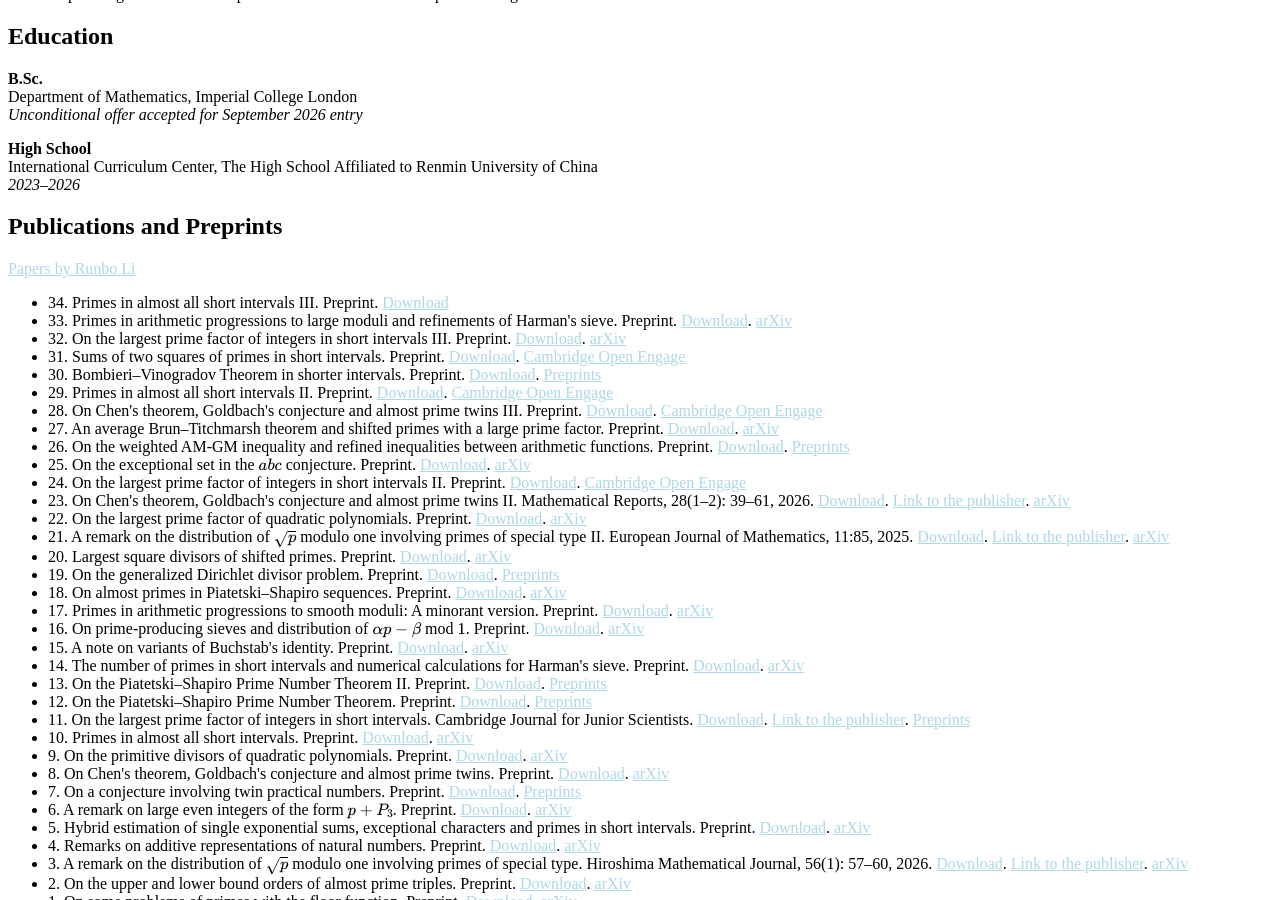
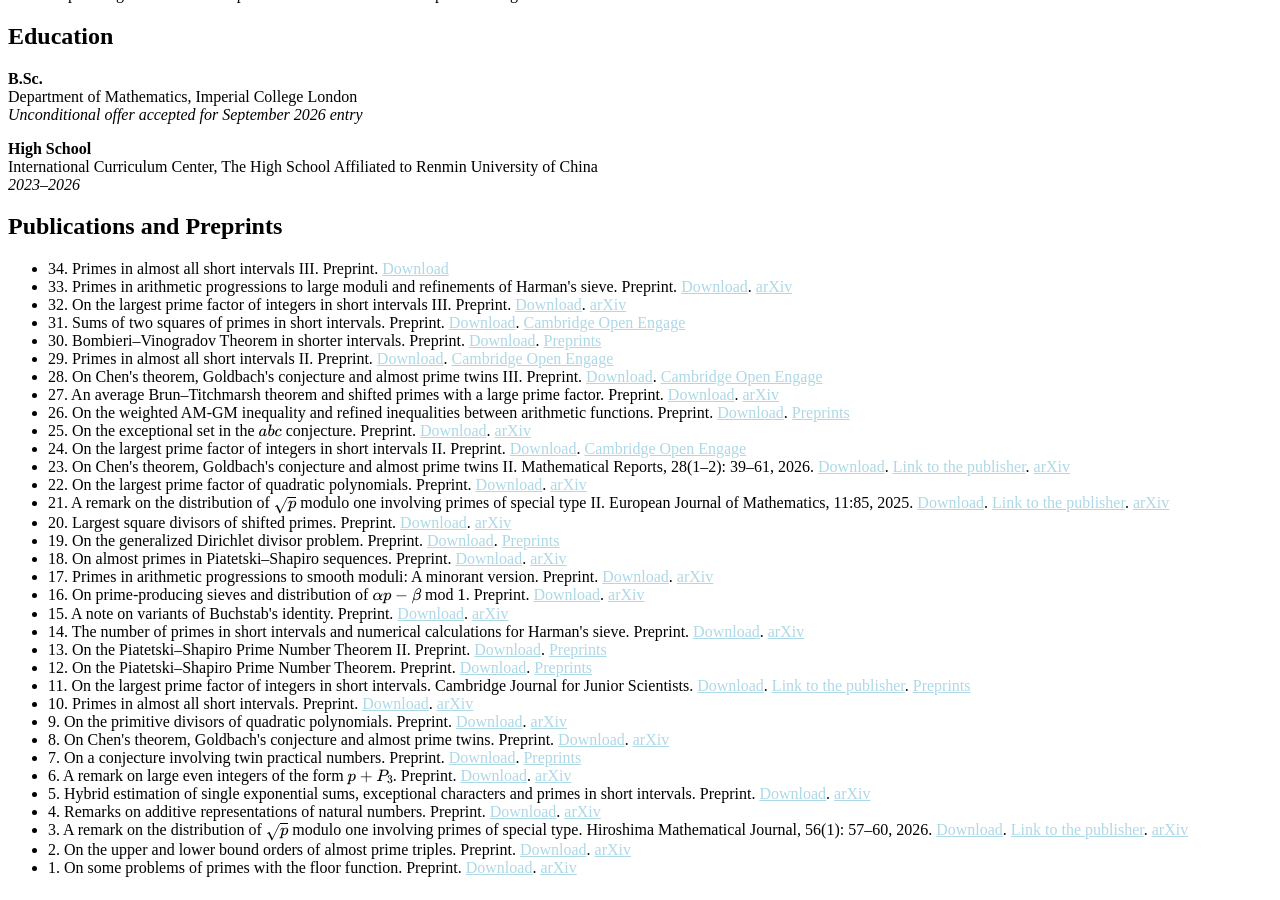
Before and after one commit to CareyRunboLi/CareyRunboLi.github.io, a Jekyll site: the page built from index.md, in a window 1280 px wide and 900 px high, scrolled down 1532 px. Built offline with Jekyll 4.4.1, drawn with Linux system fonts in a browser that asks for light colours; some web fonts are replaced; formulas are drawn with MathJax 3; a style sheet for code colours, icons or effects is not loaded; our own code applies the rules of GitHub Pages for plain Markdown files.

Commit message:
Update preprints.md

```diff
--- a/_includes/preprints.md
+++ b/_includes/preprints.md
@@ -6,7 +6,7 @@
 
 ## Publications and Preprints
 
-<a href="https://runbolicarey.com/assets/downloads/Papers_by_Runbo_Li_website.pdf"><span>Papers by Runbo Li</span></a>
+<!-- <a href="https://runbolicarey.com/assets/downloads/Papers_by_Runbo_Li_website.pdf"><span>Papers by Runbo Li</span></a> -->
 
 <ul style="margin:0 0 5px;">
   <li>34. Primes in almost all short intervals III. Preprint. <a href="https://runbolicarey.com/assets/downloads/Primes_in_almost_all_short_intervals_III.pdf"><span>Download</span></a></li>
```
